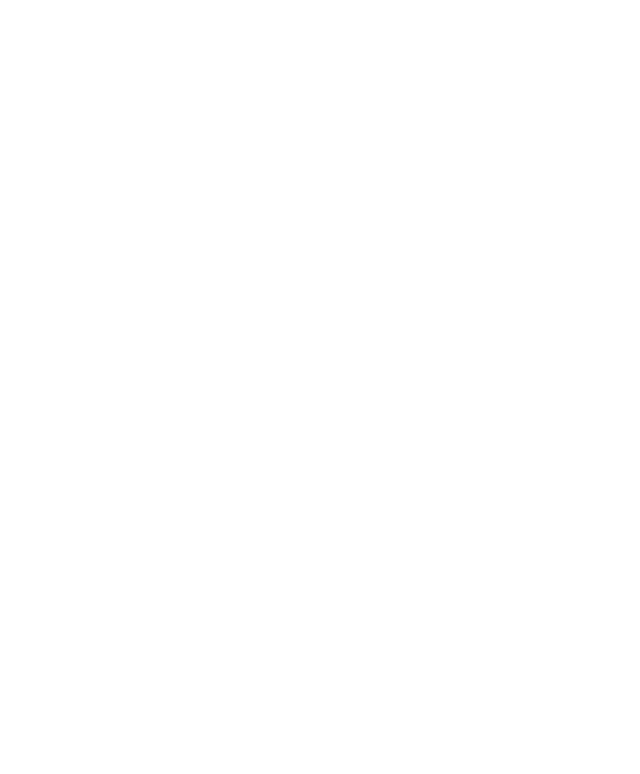
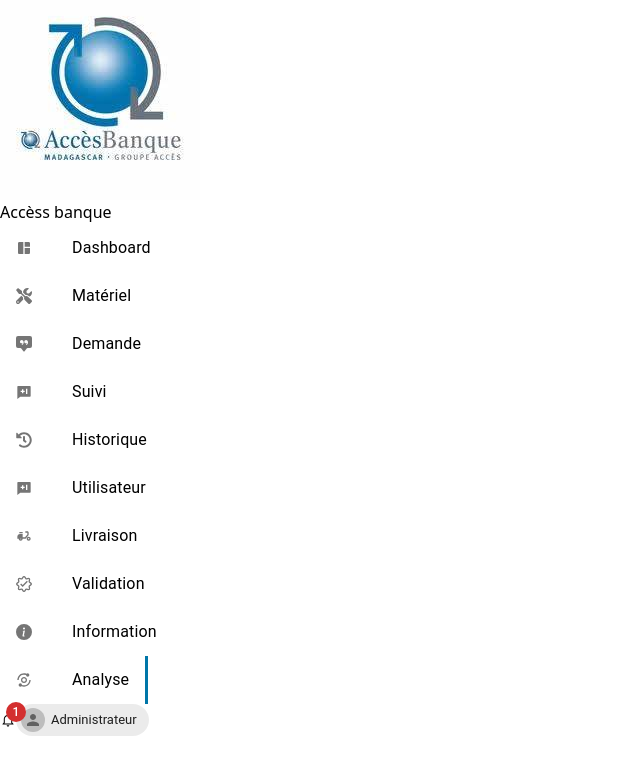
Before and after one commit to Anaia-Randrianantenaina/INNOVATORS, a React (Vite) app in the folder frontend/: page /analyse in a window 1280 px wide. Before the commit this address had no page. Shown: the top 774 px of the page, without its empty margins (0-640 px from the left). Built offline with nearby package versions, Linux system fonts and the light colour scheme.

Commit message:
Création de nouvel navigation

```diff
--- a/frontend/src/App.jsx
+++ b/frontend/src/App.jsx
@@ -1,14 +1,14 @@
 import React from 'react'
 import {BrowserRouter as Router, Routes, Route} from "react-router-dom";
-import Menu from './app/menu/Menu';
-import NavBar from './app/navigation/NavBar';
+import Navigation from './app/navigation/Navigation';
+import Dashboard from './app/dashboard/Dashboard';
 
 const App = () => {
   return (
    <Router>
+    <Navigation/>
     <Routes>
-      <Route path="/" element={<Menu/>}/>
-      <Route path="/navbar" element={<NavBar/>}/>
+      <Route path="dashboard" element={<Dashboard/>}/>
     </Routes>
    </Router>
   )
--- a/frontend/src/app/menu/Menu.jsx
+++ b/frontend/src/app/menu/Menu.jsx
@@ -1,17 +1,16 @@
-import { RiMessage2Fill } from "react-icons/ri";
-import { IoIosNotifications } from "react-icons/io";
+import { IoMdNotificationsOutline } from "react-icons/io";
 import React from 'react'
-import {Avatar} from "@mui/material"
+import { Avatar, Badge, Chip } from "@mui/material"
 
 const Menu = () => {
   return (
 
-      <div className="flex  bg-slate-500 opacity-30 w-[89.5%] h-[70px] ml-[200px]">
-        <div className='flex space-x-4 mt-2 ml-auto w-[400px] h-14  bg-white rounded-full'>
+    <div className="flex bg-white w-[14%] h-[45px] ml-auto mt-2 rounded-full mr-[0.5%]">
+      {/* <div className='flex space-x-4 mt-2 ml-auto w-[400px] h-14  bg-white rounded-full'>
 
         <div className="ms-1 flex space-x-3 w-full">
           <div className="mt-2 border-2 border-black rounded-full w-[35px] h-[34px]">
-                <p className="flex justify-center mt-1"><IoIosNotifications className=" text-2xl"/></p>
+            <p className="flex justify-center mt-1"><IoIosNotifications className=" text-2xl" /></p>
           </div>
           <div className="flex mt-2 space-x-1 w-full" >
             <Avatar />
@@ -19,6 +18,19 @@
           </div>
         </div>
 
+      </div> */}
+      <div className="flex mb-1">
+        <span className="border mt-1 ml-3 rounded-full w-[50px]">
+          <Badge badgeContent={1} color="error">
+            <IoMdNotificationsOutline className="text-[25px] text-gray-500 mt-[6px] ml-[10px]" />
+          </Badge>
+        </span>
+
+        <Chip
+            className=" cursor-pointer mt-2 ml-2 bg-white"
+            avatar={<Avatar></Avatar>}
+            label="Administrateur"
+          />
       </div>
     </div>
 
--- a/frontend/src/app/navigation/NavBar.jsx
+++ b/frontend/src/app/navigation/NavBar.jsx
@@ -28,7 +28,7 @@
 
   return (
     // Barre de navigation
-    <Box className="w-[250px] h-[100vh] shadow-lg hidden sm:hidden md:hidden lg:block xl:block">
+    <Box className="w-[250px] h-[100vh] shadow-lg hidden sm:hidden md:hidden lg:block xl:block bg-white">
       {/* ----------------------------------Contenu qui contient le logo------------------------------ */}
       <Box className="mt-2">
         <div className="flex justify-center me-10">
--- a/frontend/src/app/navigation/Navigation.jsx
+++ b/frontend/src/app/navigation/Navigation.jsx
@@ -1,9 +1,12 @@
 import React from 'react'
+import NavBar from './NavBar'
+import Menu from '../menu/Menu'
 
 const Navigation = () => {
   return (
-    <div>
-
+    <div className='bg-gray-100 flex'>
+        <NavBar/>
+        <Menu/>
     </div>
   )
 }
```
Lines whose indentation alone changed are shown as unchanged.
